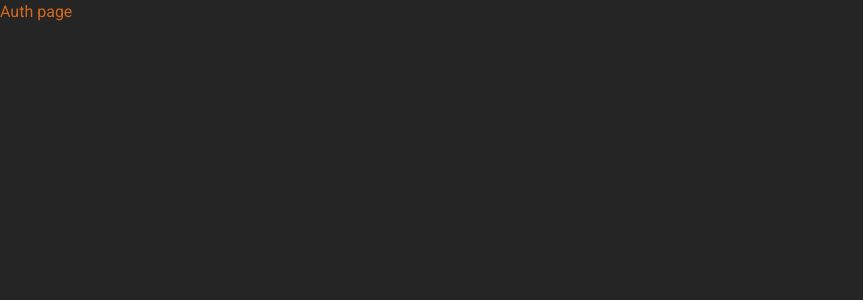
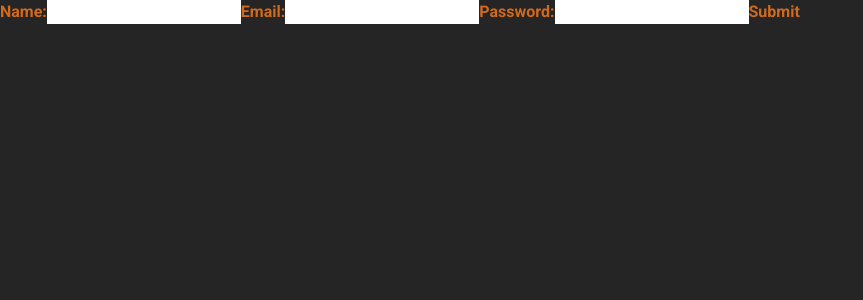
Before and after one commit to Hruchman-Ruslan/space-fronted, a Next.js app: page /auth in a window 1280 px wide. Shown: the top 300 px of the page, without its empty margins (0-863 px from the left). Built offline with nearby package versions, Linux system fonts and the light colour scheme.

Commit message:
feat: signup

```diff
--- a/src/app/auth/page.tsx
+++ b/src/app/auth/page.tsx
@@ -1,11 +1,71 @@
-import React from "react";
+"use client";
 
-export interface AuthPageProps {}
+import React, { useState } from "react";
 
-export default function AuthPage({}: AuthPageProps) {
+export interface PageProps {}
+
+export default function Page({}: PageProps) {
+  const [name, setName] = useState<string>("");
+  const [email, setEmail] = useState<string>("");
+  const [password, setPassword] = useState<string>("");
+
+  const onChangeName = (e: React.ChangeEvent<HTMLInputElement>) => {
+    setName(e.target.value);
+  };
+
+  const onChangeEmail = (e: React.ChangeEvent<HTMLInputElement>) => {
+    setEmail(e.target.value);
+  };
+
+  const onChangePassword = (e: React.ChangeEvent<HTMLInputElement>) => {
+    setPassword(e.target.value);
+  };
+
+  const handleSubmit = async (e: React.FormEvent<HTMLFormElement>) => {
+    e.preventDefault();
+
+    try {
+      const response = await fetch("http://localhost:3030/users", {
+        method: "POST",
+        headers: {
+          "Content-Type": "application/json",
+        },
+        body: JSON.stringify({ name, email, password }),
+      });
+
+      console.log(response, "Authentication successful");
+    } catch (error) {
+      console.error("Network error:", error);
+    }
+  };
+
   return (
     <section>
-      <h1>Auth page</h1>
+      <form onSubmit={handleSubmit}>
+        <label>
+          Name:
+          <input type="text" name="name" onChange={onChangeName} value={name} />
+        </label>
+        <label>
+          Email:
+          <input
+            type="text"
+            name="email"
+            value={email}
+            onChange={onChangeEmail}
+          />
+        </label>
+        <label>
+          Password:
+          <input
+            type="password"
+            name="password"
+            value={password}
+            onChange={onChangePassword}
+          />
+        </label>
+        <button type="submit">Submit</button>
+      </form>
     </section>
   );
 }
--- a/src/app/layout.tsx
+++ b/src/app/layout.tsx
@@ -4,7 +4,7 @@ import { Roboto } from "next/font/google";
 import "./globals.css";
 
 const font = Roboto({
-  weight: "400",
+  weight: "700",
   subsets: ["latin"],
 });
 
```
